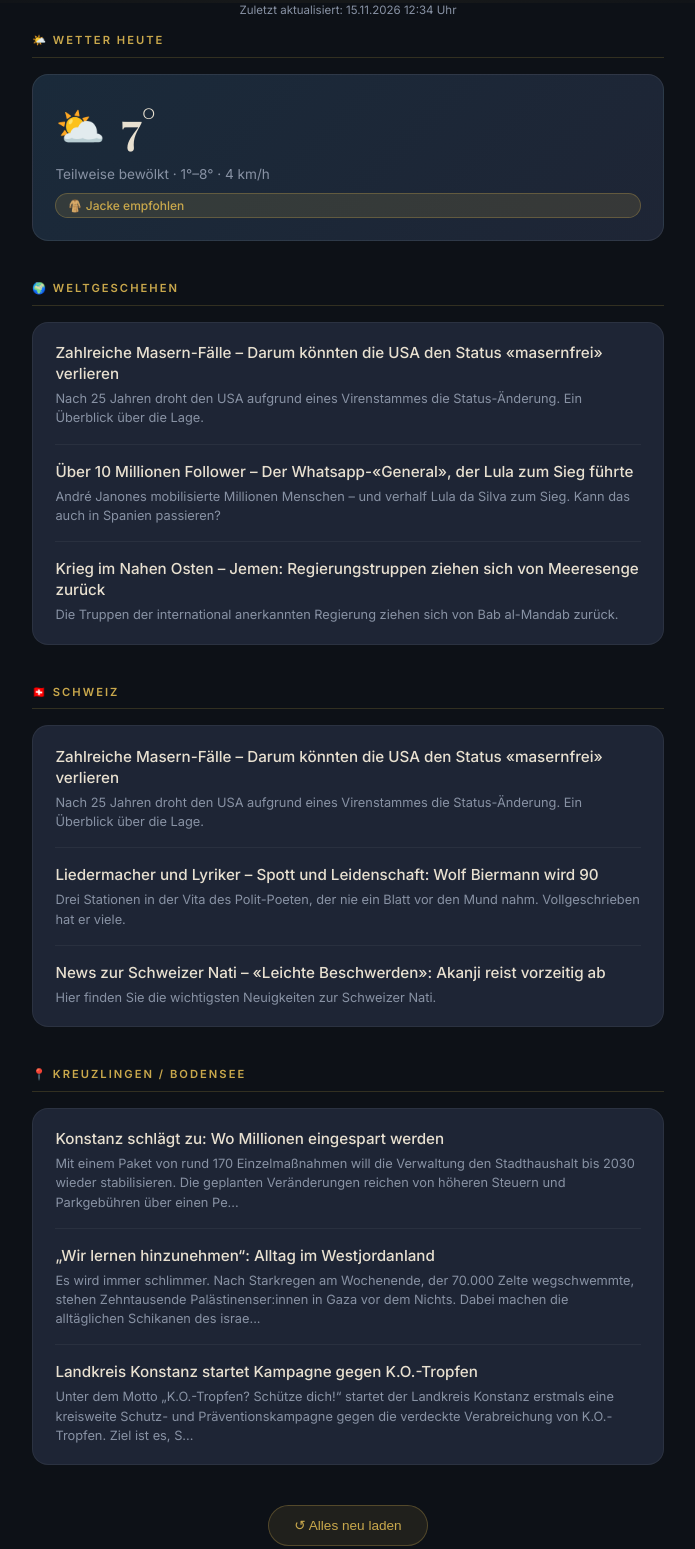
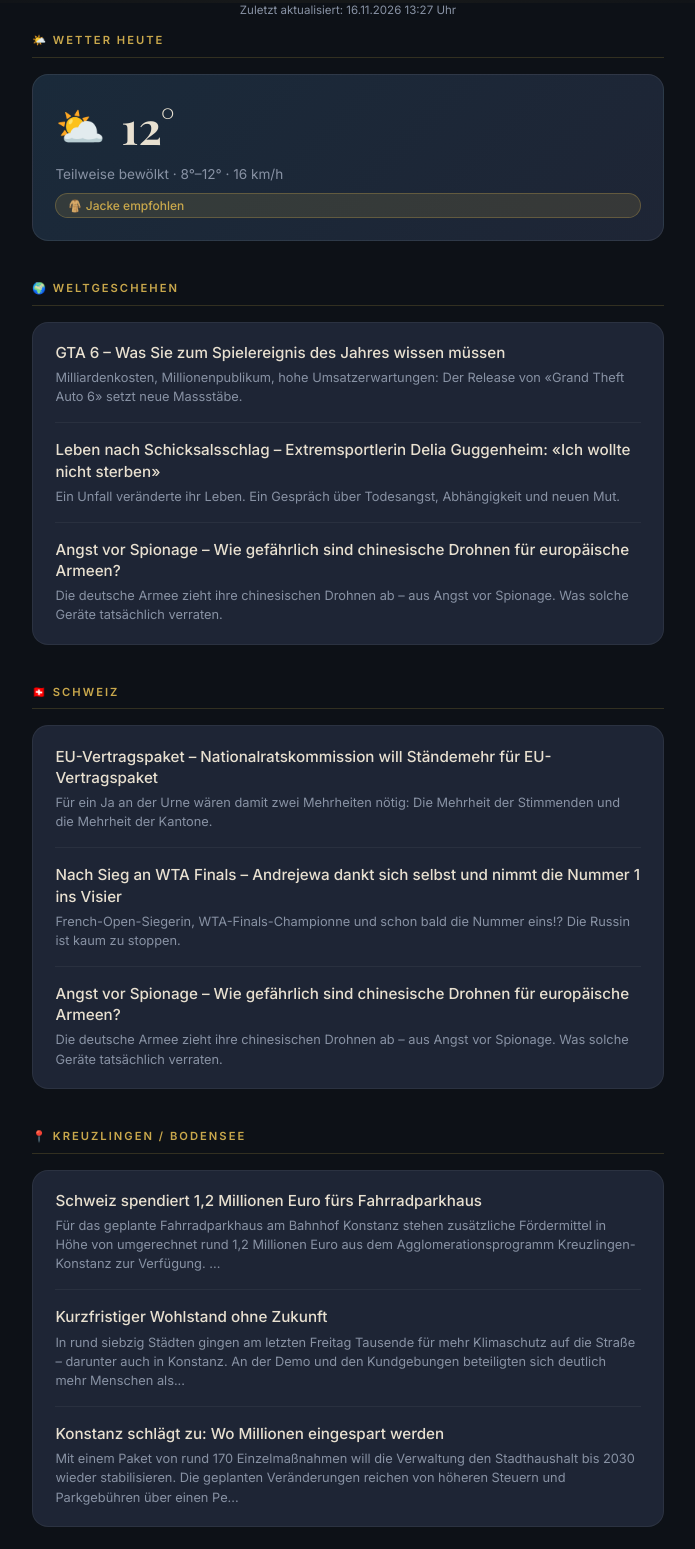
Before and after one commit to marcelbornhauser-sudo/noey-briefing, a plain HTML site: page index.html in a window 1280 px wide. Shown: the part 797-2346 px from the top of the page, without its empty margins (292-987 px from the left). Drawn offline with nearby package versions, Linux system fonts and the light colour scheme; a web font is replaced by a local one.

Commit message:
Daily briefing update 2026-11-16

```diff
--- a/index.html
+++ b/index.html
@@ -65,22 +65,22 @@ body { background: var(--night); color: var(--text); font-family: 'Inter', sans-
 </svg>
 </div>
 <h1 class="greeting">Guten Morgen<em>von Noey</em></h1>
-<div class="date-pill">Sonntag, 15. November 2026</div>
+<div class="date-pill">Montag, 16. November 2026</div>
 <div class="scroll-hint">▼ SCROLLEN</div>
 </div>
 
 <div class="content">
-<p class="updated-time">Zuletzt aktualisiert: 15.11.2026 12:34 Uhr</p>
+<p class="updated-time">Zuletzt aktualisiert: 16.11.2026 13:27 Uhr</p>
 
 <div class="section">
 <div class="section-header">🌤️ Wetter heute</div>
 <div class="weather-card">
 <div class="weather-main">
 <span class="weather-icon">⛅</span>
-<span class="weather-temp">7°</span>
+<span class="weather-temp">12°</span>
 </div>
 <div class="weather-details">
-<span>Teilweise bewölkt · 1°–8° · 4 km/h</span>
+<span>Teilweise bewölkt · 8°–12° · 16 km/h</span>
 <span class="badge badge-warning">🧥 Jacke empfohlen</span>
 </div>
 </div>
@@ -89,42 +89,42 @@ body { background: var(--night); color: var(--text); font-family: 'Inter', sans-
 <div class="section">
 <div class="section-header">🌍 Weltgeschehen</div>
 <div class="card"><div class="news-item">
-<h3 class="news-title"><a href="https://www.srf.ch/news/international/zahlreiche-masern-faelle-darum-koennten-die-usa-den-status-masernfrei-verlieren" target="_blank" style="color:inherit;text-decoration:none;">Zahlreiche Masern-Fälle – Darum könnten die USA den Status «masernfrei» verlieren</a></h3>
-<p class="news-meta">Nach 25 Jahren droht den USA aufgrund eines Virenstammes die Status-Änderung. Ein Überblick über die Lage.</p>
+<h3 class="news-title"><a href="https://www.srf.ch/news/gta-6-was-sie-zum-spielereignis-des-jahres-wissen-muessen" target="_blank" style="color:inherit;text-decoration:none;">GTA 6 – Was Sie zum Spielereignis des Jahres wissen müssen</a></h3>
+<p class="news-meta">Milliardenkosten, Millionenpublikum, hohe Umsatzerwartungen: Der Release von «Grand Theft Auto 6» setzt neue Massstäbe.</p>
 </div><div class="news-item">
-<h3 class="news-title"><a href="https://www.srf.ch/news/international/ueber-10-millionen-follower-der-whatsapp-general-der-lula-zum-sieg-fuehrte" target="_blank" style="color:inherit;text-decoration:none;">Über 10 Millionen Follower – Der Whatsapp-«General», der Lula zum Sieg führte</a></h3>
-<p class="news-meta">André Janones mobilisierte Millionen Menschen – und verhalf Lula da Silva zum Sieg. Kann das auch in Spanien passieren?</p>
+<h3 class="news-title"><a href="https://www.srf.ch/kultur/gesellschaft-religion/leben-nach-schicksalsschlag-extremsportlerin-delia-guggenheim-ich-wollte-nicht-sterben" target="_blank" style="color:inherit;text-decoration:none;">Leben nach Schicksalsschlag – Extremsportlerin Delia Guggenheim: «Ich wollte nicht sterben»</a></h3>
+<p class="news-meta">Ein Unfall veränderte ihr Leben. Ein Gespräch über Todesangst, Abhängigkeit und neuen Mut.</p>
 </div><div class="news-item">
-<h3 class="news-title"><a href="https://www.srf.ch/news/international/nahost/krieg-im-nahen-osten-jemen-regierungstruppen-ziehen-sich-von-meeresenge-zurueck" target="_blank" style="color:inherit;text-decoration:none;">Krieg im Nahen Osten – Jemen: Regierungstruppen ziehen sich von Meeresenge zurück</a></h3>
-<p class="news-meta">Die Truppen der international anerkannten Regierung ziehen sich von Bab al-Mandab zurück.</p>
+<h3 class="news-title"><a href="https://www.srf.ch/news/international/angst-vor-spionage-wie-gefaehrlich-sind-chinesische-drohnen-fuer-europaeische-armeen" target="_blank" style="color:inherit;text-decoration:none;">Angst vor Spionage – Wie gefährlich sind chinesische Drohnen für europäische Armeen?</a></h3>
+<p class="news-meta">Die deutsche Armee zieht ihre chinesischen Drohnen ab – aus Angst vor Spionage. Was solche Geräte tatsächlich verraten.</p>
 </div></div>
 </div>
 
 <div class="section">
 <div class="section-header">🇨🇭 Schweiz</div>
 <div class="card"><div class="news-item">
-<h3 class="news-title"><a href="https://www.srf.ch/news/international/zahlreiche-masern-faelle-darum-koennten-die-usa-den-status-masernfrei-verlieren" target="_blank" style="color:inherit;text-decoration:none;">Zahlreiche Masern-Fälle – Darum könnten die USA den Status «masernfrei» verlieren</a></h3>
-<p class="news-meta">Nach 25 Jahren droht den USA aufgrund eines Virenstammes die Status-Änderung. Ein Überblick über die Lage.</p>
+<h3 class="news-title"><a href="https://www.srf.ch/news/schweiz/eu-vertragspaket-nationalratskommission-will-staendemehr-fuer-eu-vertragspaket" target="_blank" style="color:inherit;text-decoration:none;">EU-Vertragspaket – Nationalratskommission will Ständemehr für EU-Vertragspaket</a></h3>
+<p class="news-meta">Für ein Ja an der Urne wären damit zwei Mehrheiten nötig: Die Mehrheit der Stimmenden und die Mehrheit der Kantone.</p>
 </div><div class="news-item">
-<h3 class="news-title"><a href="https://www.srf.ch/kultur/gesellschaft-religion/liedermacher-und-lyriker-spott-und-leidenschaft-wolf-biermann-wird-90" target="_blank" style="color:inherit;text-decoration:none;">Liedermacher und Lyriker – Spott und Leidenschaft: Wolf Biermann wird 90</a></h3>
-<p class="news-meta">Drei Stationen in der Vita des Polit-Poeten, der nie ein Blatt vor den Mund nahm. Vollgeschrieben hat er viele.</p>
+<h3 class="news-title"><a href="https://www.srf.ch/sport/tennis/wta-tour/nach-sieg-an-wta-finals-andrejewa-dankt-sich-selbst-und-nimmt-die-nummer-1-ins-visier" target="_blank" style="color:inherit;text-decoration:none;">Nach Sieg an WTA Finals – Andrejewa dankt sich selbst und nimmt die Nummer 1 ins Visier</a></h3>
+<p class="news-meta">French-Open-Siegerin, WTA-Finals-Championne und schon bald die Nummer eins!? Die Russin ist kaum zu stoppen.</p>
 </div><div class="news-item">
-<h3 class="news-title"><a href="https://www.srf.ch/sport/fussball/super-league/news-zur-schweizer-nati-leichte-beschwerden-akanji-reist-vorzeitig-ab" target="_blank" style="color:inherit;text-decoration:none;">News zur Schweizer Nati – «Leichte Beschwerden»: Akanji reist vorzeitig ab</a></h3>
-<p class="news-meta">Hier finden Sie die wichtigsten Neuigkeiten zur Schweizer Nati.</p>
+<h3 class="news-title"><a href="https://www.srf.ch/news/international/angst-vor-spionage-wie-gefaehrlich-sind-chinesische-drohnen-fuer-europaeische-armeen" target="_blank" style="color:inherit;text-decoration:none;">Angst vor Spionage – Wie gefährlich sind chinesische Drohnen für europäische Armeen?</a></h3>
+<p class="news-meta">Die deutsche Armee zieht ihre chinesischen Drohnen ab – aus Angst vor Spionage. Was solche Geräte tatsächlich verraten.</p>
 </div></div>
 </div>
 
 <div class="section">
 <div class="section-header">📍 Kreuzlingen / Bodensee</div>
 <div class="card"><div class="news-item">
+<h3 class="news-title"><a href="https://www.seemoz.de/schweiz-spendiert-12-millionen-euro-fuers-fahrradparkhaus/" target="_blank" style="color:inherit;text-decoration:none;">Schweiz spendiert 1,2 Millionen Euro fürs Fahrradparkhaus</a></h3>
+<p class="news-meta">Für das geplante Fahrradparkhaus am Bahnhof Konstanz stehen zusätzliche Fördermittel in Höhe von umgerechnet rund 1,2 Millionen Euro aus dem Agglomerationsprogramm Kreuzlingen-Konstanz zur Verfügung. ...</p>
+</div><div class="news-item">
+<h3 class="news-title"><a href="https://www.seemoz.de/kurzfristiger-wohlstand-ohne-zukunft/" target="_blank" style="color:inherit;text-decoration:none;">Kurzfristiger Wohlstand ohne Zukunft</a></h3>
+<p class="news-meta">In rund siebzig Städten gingen am letzten Freitag Tausende für mehr Klimaschutz auf die Straße – darunter auch in Konstanz. An der Demo und den Kundgebungen beteiligten sich deutlich mehr Menschen als...</p>
+</div><div class="news-item">
 <h3 class="news-title"><a href="https://www.seemoz.de/konstanz-schlaegt-zu-wo-millionen-einspart-werden/" target="_blank" style="color:inherit;text-decoration:none;">Konstanz schlägt zu: Wo Millionen eingespart werden</a></h3>
 <p class="news-meta">Mit einem Paket von rund 170 Einzelmaßnahmen will die Verwaltung den Stadthaushalt bis 2030 wieder stabilisieren. Die geplanten Veränderungen reichen von höheren Steuern und Parkgebühren über einen Pe...</p>
-</div><div class="news-item">
-<h3 class="news-title"><a href="https://www.seemoz.de/wir-lernen-hinzunehmen-alltag-im-westjordanland/" target="_blank" style="color:inherit;text-decoration:none;">„Wir lernen hinzunehmen“: Alltag im Westjordanland</a></h3>
-<p class="news-meta">Es wird immer schlimmer. Nach Starkregen am Wochenende, der 70.000 Zelte wegschwemmte, stehen Zehntausende Palästinenser:innen in Gaza vor dem Nichts. Dabei machen die alltäglichen Schikanen des israe...</p>
-</div><div class="news-item">
-<h3 class="news-title"><a href="https://www.seemoz.de/landkreis-konstanz-startet-kampagne-gegen-k-o-tropfen/" target="_blank" style="color:inherit;text-decoration:none;">Landkreis Konstanz startet Kampagne gegen K.O.-Tropfen</a></h3>
-<p class="news-meta">Unter dem Motto „K.O.-Tropfen? Schütze dich!“ startet der Landkreis Konstanz erstmals eine kreisweite Schutz- und Präventionskampagne gegen die verdeckte Verabreichung von K.O.-Tropfen. Ziel ist es, S...</p>
 </div></div>
 </div>
 
```
